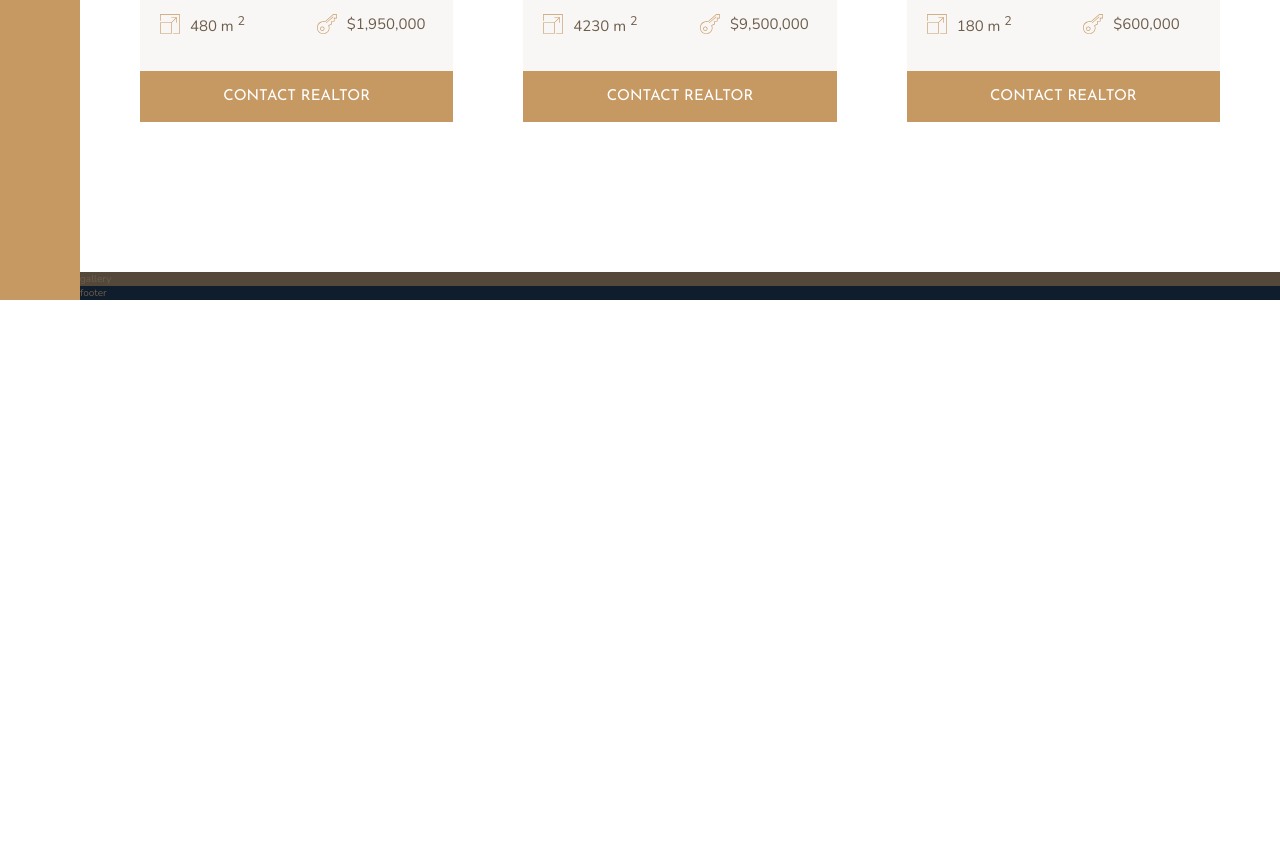
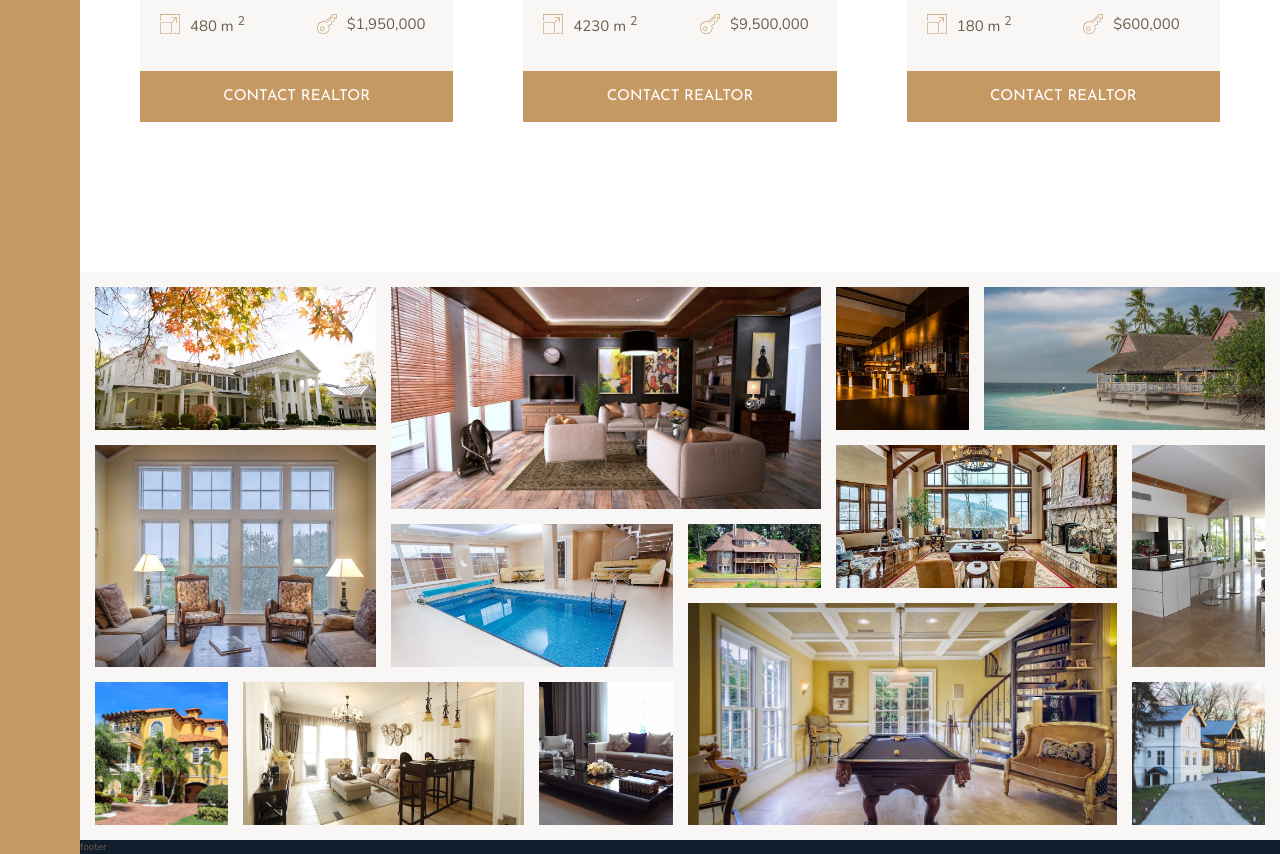
Before and after one commit to Vipul-7/Nexter-grid-Project, a website: page index.html in a window 1280 px wide. Shown: the part 2730-3584 px from the top of the page. Before the commit the page ends 3030 px from the top, so only its background shows below. Drawn offline with nearby package versions, Linux system fonts and the light colour scheme.

Commit message:
Build the gallery section

```diff
--- a/index.html
+++ b/index.html
@@ -294,7 +294,70 @@
         <button class="btn home__btn">Contact realtor</button>
       </div>
     </section>
-    <section class="gallery">gallery</section>
+    <section class="gallery">
+      <figure class="gallery__item gallery__item--1">
+        <img src="img/gal-1.jpeg" alt="Gallery image 1" class="gallery__img" />
+      </figure>
+      <figure class="gallery__item gallery__item--2">
+        <img src="img/gal-2.jpeg" alt="Gallery image 2" class="gallery__img" />
+      </figure>
+      <figure class="gallery__item gallery__item--3">
+        <img src="img/gal-3.jpeg" alt="Gallery image 3" class="gallery__img" />
+      </figure>
+      <figure class="gallery__item gallery__item--4">
+        <img src="img/gal-4.jpeg" alt="Gallery image 4" class="gallery__img" />
+      </figure>
+      <figure class="gallery__item gallery__item--5">
+        <img src="img/gal-5.jpeg" alt="Gallery image 5" class="gallery__img" />
+      </figure>
+      <figure class="gallery__item gallery__item--6">
+        <img src="img/gal-6.jpeg" alt="Gallery image 6" class="gallery__img" />
+      </figure>
+      <figure class="gallery__item gallery__item--7">
+        <img src="img/gal-7.jpeg" alt="Gallery image 7" class="gallery__img" />
+      </figure>
+      <figure class="gallery__item gallery__item--8">
+        <img src="img/gal-8.jpeg" alt="Gallery image 8" class="gallery__img" />
+      </figure>
+      <figure class="gallery__item gallery__item--9">
+        <img src="img/gal-9.jpeg" alt="Gallery image 9" class="gallery__img" />
+      </figure>
+      <figure class="gallery__item gallery__item--10">
+        <img
+          src="img/gal-10.jpeg"
+          alt="Gallery image 10"
+          class="gallery__img"
+        />
+      </figure>
+      <figure class="gallery__item gallery__item--11">
+        <img
+          src="img/gal-11.jpeg"
+          alt="Gallery image 11"
+          class="gallery__img"
+        />
+      </figure>
+      <figure class="gallery__item gallery__item--12">
+        <img
+          src="img/gal-12.jpeg"
+          alt="Gallery image 12"
+          class="gallery__img"
+        />
+      </figure>
+      <figure class="gallery__item gallery__item--13">
+        <img
+          src="img/gal-13.jpeg"
+          alt="Gallery image 13"
+          class="gallery__img"
+        />
+      </figure>
+      <figure class="gallery__item gallery__item--14">
+        <img
+          src="img/gal-14.jpeg"
+          alt="Gallery image 14"
+          class="gallery__img"
+        />
+      </figure>
+    </section>
     <footer class="footer">footer</footer>
   </body>
 </html>
--- a/sass/_gallery.scss
+++ b/sass/_gallery.scss
@@ -1,4 +1,80 @@
-.gallery{
-    background-color: $color-grey-dark-1;
-    grid-column: full-start / full-end;
+.gallery {
+  background-color: $color-grey-light-1;
+  grid-column: full-start / full-end;
+
+  display: grid;
+  grid-template-columns: repeat(8, 1fr);
+  grid-template-rows: repeat(7, 5vw);
+  grid-gap: 1.5rem;
+  padding: 1.5rem;
+
+  &__item {
+    &--1 {
+      grid-row: 1 / span 2;
+      grid-column: 1 / span 2;
+    }
+    &--2 {
+      grid-row: 1 / span 3;
+      grid-column: 3 / span 3;
+    }
+    &--3 {
+      grid-row: 1 / span 2;
+      grid-column: 6 / span 1;
+    }
+    &--4 {
+      grid-row: 1 / span 2;
+      grid-column: 7 / span 2;
+    }
+    &--5 {
+      grid-row: 3 / span 3;
+      grid-column: 1 / span 2;
+    }
+    &--6 {
+      grid-row: 4 / span 2;
+      grid-column: 3 / span 2;
+    }
+    &--7 {
+      grid-row: 4 / span 1;
+      grid-column: 5 / span 1;
+    }
+    &--8 {
+      grid-row: 3 / span 2;
+      grid-column: 6 / span 2;
+    }
+    &--9 {
+      grid-row: 3 / span 3;
+      grid-column: 8 / span 1;
+    }
+    &--10 {
+      grid-row: 6 / span 2;
+      grid-column: 1 / span 1;
+    }
+    &--11 {
+      grid-row: 6 / span 2;
+      grid-column: 2 / span 2;
+    }
+    &--12 {
+      grid-row: 6 / span 2;
+      grid-column: 4 / span 1;
+    }
+    &--13 {
+      grid-row: 5 / span 3;
+      grid-column: 5 / span 3;
+    }
+    &--14 {
+      grid-row: 6 / span 2;
+      grid-column: 8 / span 1;
+    }
+  }
+
+  &__img {
+    width: 100%;
+    height: 100%;
+    object-fit: cover;
+    // display: block;
+  }
+
+  & > * {
+    width: 100%;
+  }
 }
```
Also changed, not shown: css/style.css.
